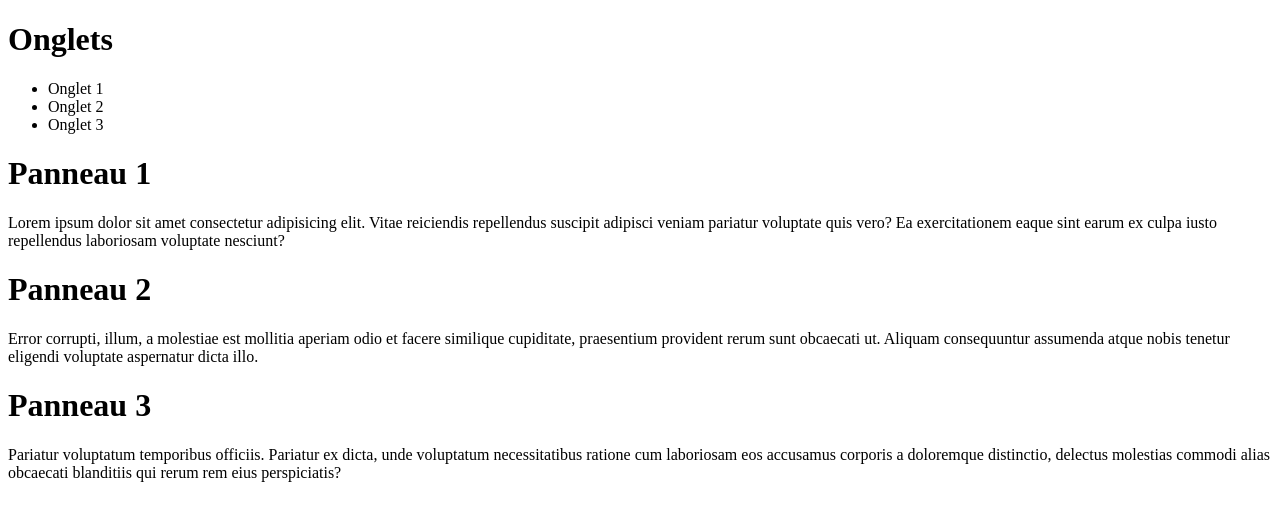
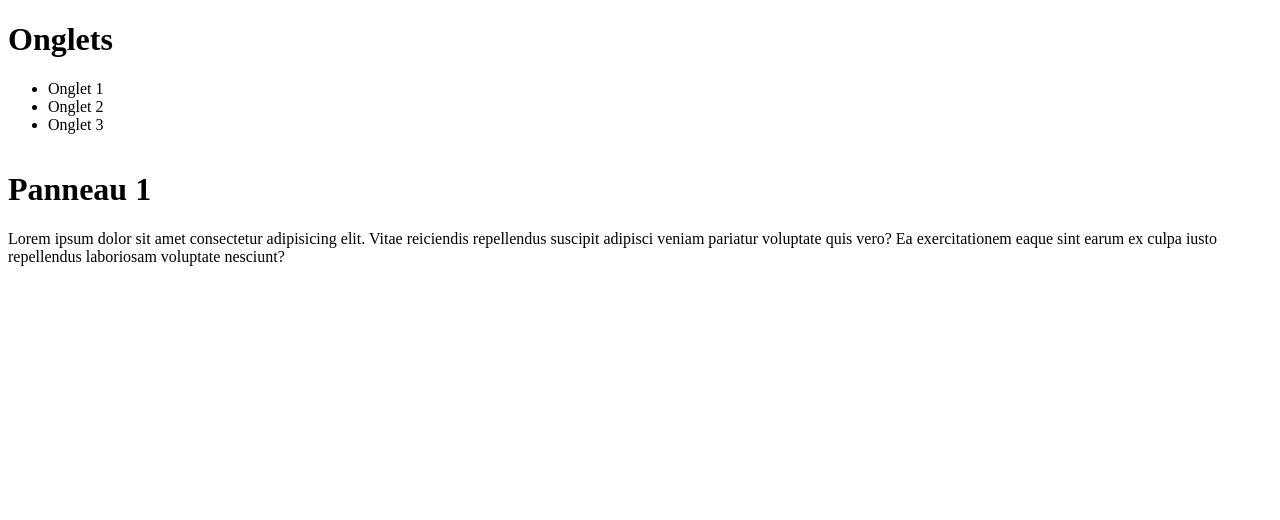
Before and after one commit to MMI-SAE-105/2023-r113-tp3-accordeons-BlandineNHY, a plain HTML site: page 05-onglets.html in a window 1280 px wide. Drawn offline with nearby package versions, Linux system fonts and the light colour scheme.

Commit message:
feat: ajout CSS, class paramétralle, et action

```diff
--- a/05-onglets.html
+++ b/05-onglets.html
@@ -6,31 +6,32 @@
   <meta http-equiv="X-UA-Compatible" content="IE=edge" />
   <meta name="viewport" content="width=device-width, initial-scale=1.0" />
   <title>Onglets</title>
+  <script defer src="https://unpkg.com/alpinejs@3.x.x/dist/cdn.min.js"></script>
 </head>
 
 <body>
   <h1>Onglets</h1>
   <div id="onglets" x-data="{ouvert : 1 }">
     <ul role="tablist">
-      <li role="tab">Onglet 1</li>
-      <li role="tab">Onglet 2</li>
-      <li role="tab">Onglet 3</li>
+      <li role="tab" @click="ouvert=1">Onglet 1</li>
+      <li role="tab" @click="ouvert=2">Onglet 2</li>
+      <li role="tab" @click="ouvert=3">Onglet 3</li>
     </ul>
 
     <div id="panneaux">
-      <div role="tabpanel" x-show="ouvert === 1">
+      <div role="tabpanel" :class="{actif:ouvert === 1,}">
         <h1>Panneau 1</h1>
         <p>Lorem ipsum dolor sit amet consectetur adipisicing elit. Vitae reiciendis repellendus suscipit adipisci
           veniam pariatur voluptate quis vero? Ea exercitationem eaque sint earum ex culpa iusto repellendus laboriosam
           voluptate nesciunt?</p>
       </div>
-      <div role="tabpanel" x-show="ouvert === 2">
+      <div role=" tabpanel" :class="{actif:ouvert === 2,}">
         <h1>Panneau 2</h1>
         <p>Error corrupti, illum, a molestiae est mollitia aperiam odio et facere similique cupiditate, praesentium
           provident rerum sunt obcaecati ut. Aliquam consequuntur assumenda atque nobis tenetur eligendi voluptate
           aspernatur dicta illo.</p>
       </div>
-      <div role="tabpanel" x-show="ouvert === 3">
+      <div role="tabpanel" :class="{actif:ouvert === 3,}">
         <h1>Panneau 3</h1>
         <p>Pariatur voluptatum temporibus officiis. Pariatur ex dicta, unde voluptatum necessitatibus ratione cum
           laboriosam eos accusamus corporis a doloremque distinctio, delectus molestias commodi alias obcaecati
@@ -46,4 +47,13 @@
   #panneaux {
     position: relative;
   }
+
+  #panneaux div {
+    position: absolute;
+    opacity: 0;
+  }
+
+  #panneaux div.actif {
+    opacity: 1;
+  }
 </style>
```
